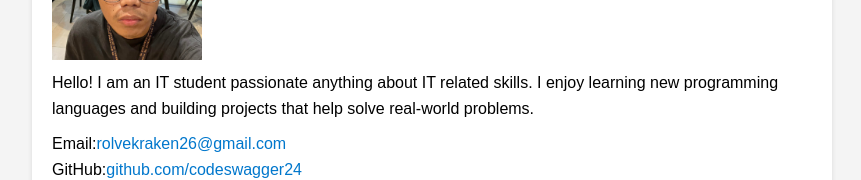
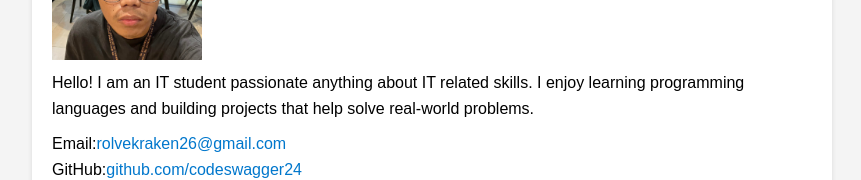
Before and after one commit to codeswagger24/First-repository, a React (Vite) app in the folder personal-cv-react/: page / in a window 1280 px wide. Shown: the part 388-568 px from the top of the page, without its empty margins (208-1069 px from the left). Built offline with nearby package versions, Linux system fonts and the light colour scheme.

Commit message:
WSAT-M6: Enhanced React CV with props and dynamic rendering

```diff
--- a/personal-cv-react/src/components/About.jsx
+++ b/personal-cv-react/src/components/About.jsx
@@ -4,7 +4,7 @@ function About() {
   return (
     <Card title="About Me">
       <img src={profileImg} alt="Profile photo" />
-      <p>Hello! I am an IT student passionate anything about IT related skills. I enjoy learning new programming languages and building projects that help solve real-world problems.</p>
+      <p>Hello! I am an IT student passionate anything about IT related skills. I enjoy learning programming languages and building projects that help solve real-world problems.</p>
       <p>Email:
         <a href="mailto:rolvekraken26@gmail.com">rolvekraken26@gmail.com</a><br />
         GitHub:
```
